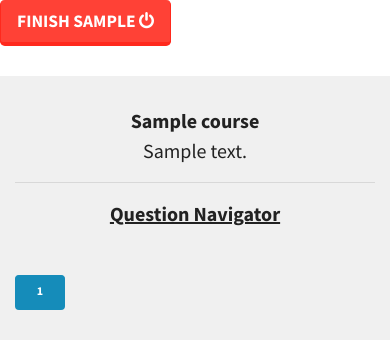
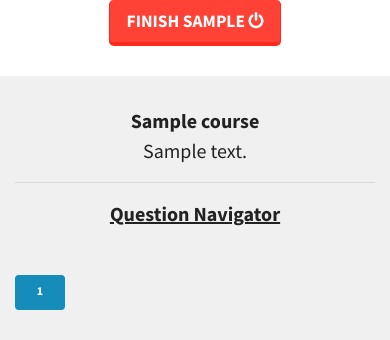
Before and after one commit to vishaalsin/letsprepare, a Django app: template yaksh/templates/exam.html in a window 390 px wide. Shown: the part 108-448 px from the top of the page. Run offline with Django 3.2, Linux system fonts and the light colour scheme; the template is opened without the code that fills it: most values are stand-ins (such as "Sample title", 1, 10 or a date in 2020); parts of the project's set-up code (start-up, migrations or seed data) failed here and were passed over; some libraries are stand-ins or nearby versions.

Commit message:
fix timer

```diff
--- a/yaksh/templates/exam.html
+++ b/yaksh/templates/exam.html
@@ -19,10 +19,12 @@
 {% endblock %}
 {% block content %}
 <div class="row">
-        <div class="col-md-4">
+        <div class="col-md-6"><center>
           <span class="time-div nav-item" id="time_left"></span>
+          </center>
         </div>
-        <div class="col-md-7">
+        <div class="col-md-6">
+          <center>
           <form id="logout" action="{% url 'yaksh:quit_quiz' paper.attempt_number module.id paper.question_paper.id course.id %}" method="post" class="ml-auto">
             {% csrf_token %}
             <span class="nav-item"><button class="btn btn-danger btn-lg" type="submit" name="quit">
@@ -33,6 +35,7 @@
               {% endif %}
             <i class="fa fa-power-off"></i></button></span>
           </form>
+            </center>
         </div>
       </div>
 <div class="container-fluid">
@@ -51,7 +54,7 @@
         {{ paper.question_paper.quiz.description }}</h4>
       </center>
       <hr>
-      <center><p><b><u>Question Navigator</b></u></p></center>
+      <center><p><b><u>Question Navigator</u></b></p></center>
       <br>
       <div class="justify-content-center">
         {% for qid in paper.get_all_ordered_questions %}
```
